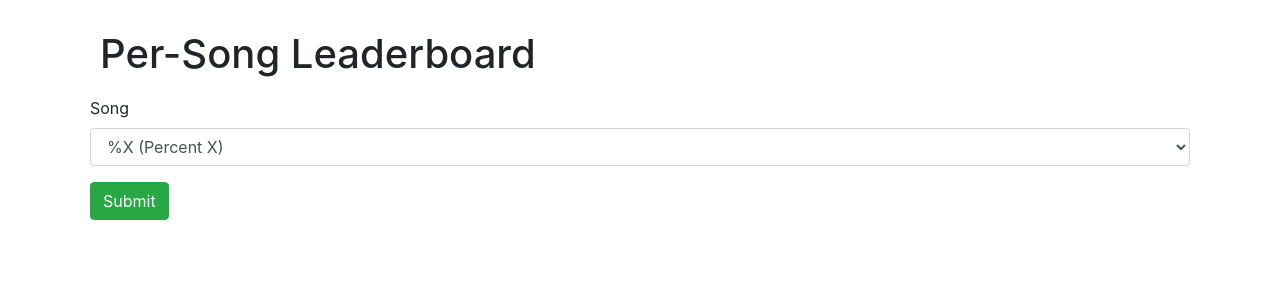
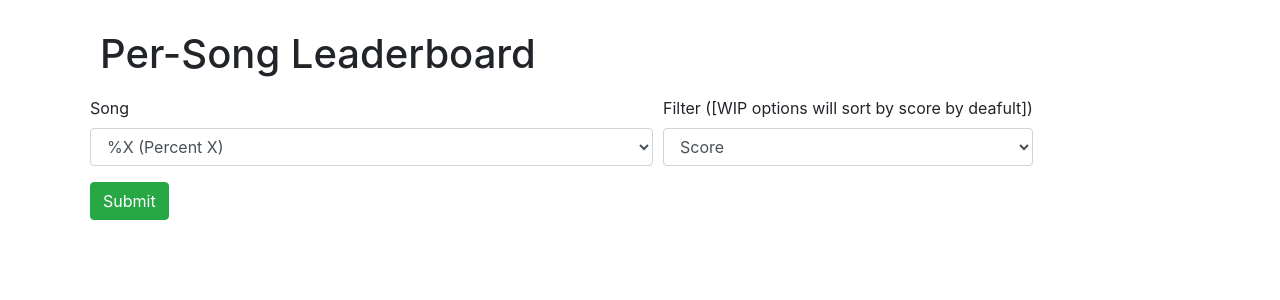
Before and after one commit to dj505/PIU-Score-Tracker, a Flask app: page /search in a window 1280 px wide. Shown: the part 56-356 px from the top of the page. Run offline with Flask 2, Linux system fonts and the light colour scheme; parts of the project's set-up code (start-up, migrations or seed data) failed here and were passed over; some libraries are stand-ins or nearby versions.

Commit message:
Began work in filter functionality

```diff
--- a/app.py
+++ b/app.py
@@ -44,26 +44,40 @@ def search():
     form = SearchForm(request.form)
     if request.method == "POST" and form.validate():
         session['song_search'] = form.song.data
-        return redirect(url_for('search_results'.format(song)))
+        session['filters'] = form.filters.data
+        return redirect(url_for('search_results'))
     return render_template("search.html", songlist=songlist_pairs, form=form)
 
 @application.route('/search_results/')
 def search_results():
     application.logger.info(session['song_search'])
     song = session['song_search']
+    filter = session['filters']
     query = 'SELECT * FROM piu WHERE song = "{}"'.format(song)
     cur = mysql.connection.cursor()
     result = cur.execute(query)
     results = cur.fetchall()
-    results = sorted(results, key=lambda tup: tup['score'], reverse=True)
-    if result > 0:
+    results = list(results)
+    if filter == "score":
+        results = sorted(results, key=lambda tup: tup['score'], reverse=True)
+    elif filter == "difficulty":
+        results = sorted(results, key=lambda tup: int(tup['difficulty']), reverse=True)
+    if len(results) > 0:
         for result in results:
+            result['lvl_prefix'] = result['type'][0].upper()
+            result['difficulty'] = str(result['difficulty'])
             result['lettergrade'] = result['lettergrade'].upper()
             result['platform'] = result['platform'].capitalize()
             if result['stagepass'] == 1:
                 result['stagepass'] = "Yes"
             elif result['stagepass'] == 0:
                 result['stagepass'] = "No"
+            if result['ranked'] == 0:
+                result['ranked'] = "Unranked"
+            elif result['ranked'] == 1:
+                result['ranked'] = "Ranked"
+            else:
+                result['ranked'] = "Unknown"
     return render_template("search_results.html", results=results)
 
 @application.route('/about') # Set route for about page
@@ -221,11 +235,22 @@ class ArticleForm(Form): # Submit Article (replace with scores later)
     stagepass = SelectField('Stage Pass', coerce=str, choices=(('1', 'True'), ('0', 'False')))
     type = SelectField('Type', coerce=str, choices=(('singles', 'Singles'), ('doubles', 'Doubles')))
     difficulty = SelectField('Difficulty', coerce=int, choices=difficulties)
-    platform = SelectField('Platform', coerce=str, choices=(('Pad', 'Pad'), ('keyboard', 'Keyboard')))
+    platform = SelectField('Platform', coerce=str, choices=(('pad', 'Pad'), ('keyboard', 'Keyboard')))
     ranked = SelectField('Ranked?', coerce=str, choices=(('1', 'Ranked'), ('0', 'Unranked')))
 
 class SearchForm(Form):
+    filters = (
+    ("score", "Score"),
+    ("difficulty", "Difficulty"),
+    ("stagepass", "Stage Pass [WIP]"),
+    ("stagebreak", "Stage Break [WIP]"),
+    ("ranked", "Ranked [WIP]"),
+    ("unranked", "Unranked [WIP]"),
+    ("pad", "Pad [WIP]"),
+    ("keyboard", "Keyboard [WIP]")
+    )
     song = SelectField('Song', coerce=str, choices=songlist_pairs)
+    filters = SelectField('Filter ([WIP options will sort by score by deafult])', coerce=str, choices=filters)
 
 class ArticleEditForm(Form): # Submit Article (replace with scores later)
     body = TextAreaField('Body', [validators.Length(min=1)])
@@ -340,4 +365,4 @@ def claim_score(temp):
 
 if __name__ == '__main__':
     application.secret_key = config.get('settings', 'secretkey')
-    application.run(debug=True, host="0.0.0.0", port=443, ssl_context=('cert.pem', 'key.pem'))
+    application.run(debug=True, host="0.0.0.0", port=80) #, ssl_context=('cert.pem', 'key.pem')
--- a/templates/search.html
+++ b/templates/search.html
@@ -4,8 +4,13 @@
   <h1 style="padding: 10px">Per-Song Leaderboard</h1>
   {% from "includes/_formhelpers.html" import render_field %}
   <form method="POST" action="" enctype="multipart/form-data">
-    <div class="form-group">
-      {{render_field(form.song, class_="form-control")}}
+    <div class="form-row">
+      <div class="form-group col-md4">
+        {{render_field(form.song, class_="form-control")}}
+      </div>
+      <div class="form-group col-md2">
+        {{render_field(form.filters, class_="form-control")}}
+      </div>
     </div>
     <p><input class="btn btn-success" type="submit" value="Submit"></p>
   </form>
--- a/templates/search_results.html
+++ b/templates/search_results.html
@@ -4,10 +4,12 @@
 <h1 style="padding: 10px">Search Results</h1>
 <table class="table table-striped">
   <th>Song</th>
+  <th>Difficulty</th>
   <th>Letter Grade</th>
   <th>Score</th>
   <th>Stage Pass</th>
   <th>Platform</th>
+  <th>Ranked?</th>
   <th>Author</th>
   {% for score in results %}
   <tr>
@@ -16,10 +18,12 @@
         <span class="badge badge-pill badge-success">Verified!</span>
       {% endif %}
     </td>
+    <td>{{score.lvl_prefix + score.difficulty}}</td>
     <td>{{score.lettergrade}}</td>
     <td>{{score.score}}</td>
     <td>{{score.stagepass}}</td>
     <td>{{score.platform}}</td>
+    <td>{{score.ranked}}</td>
     <td>{{score.author}}</td>
   </tr>
   {% endfor %}
```
